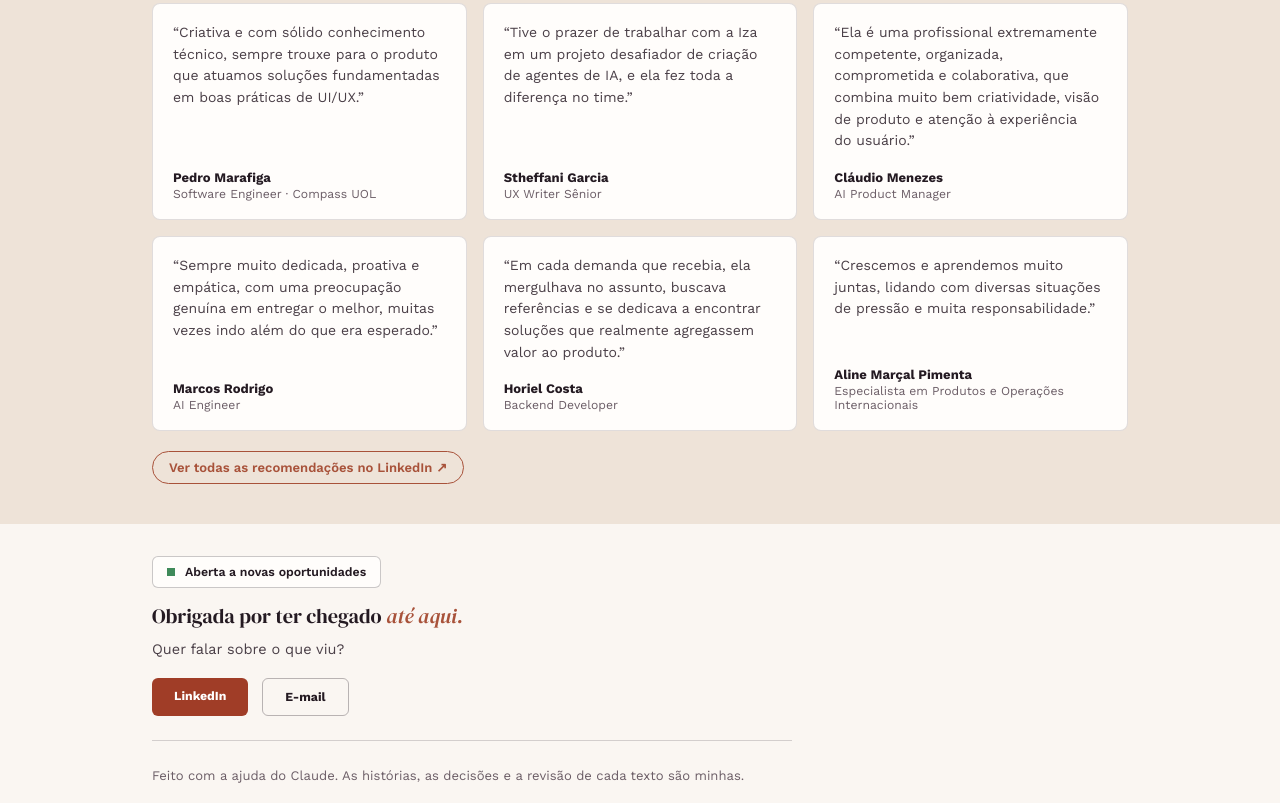
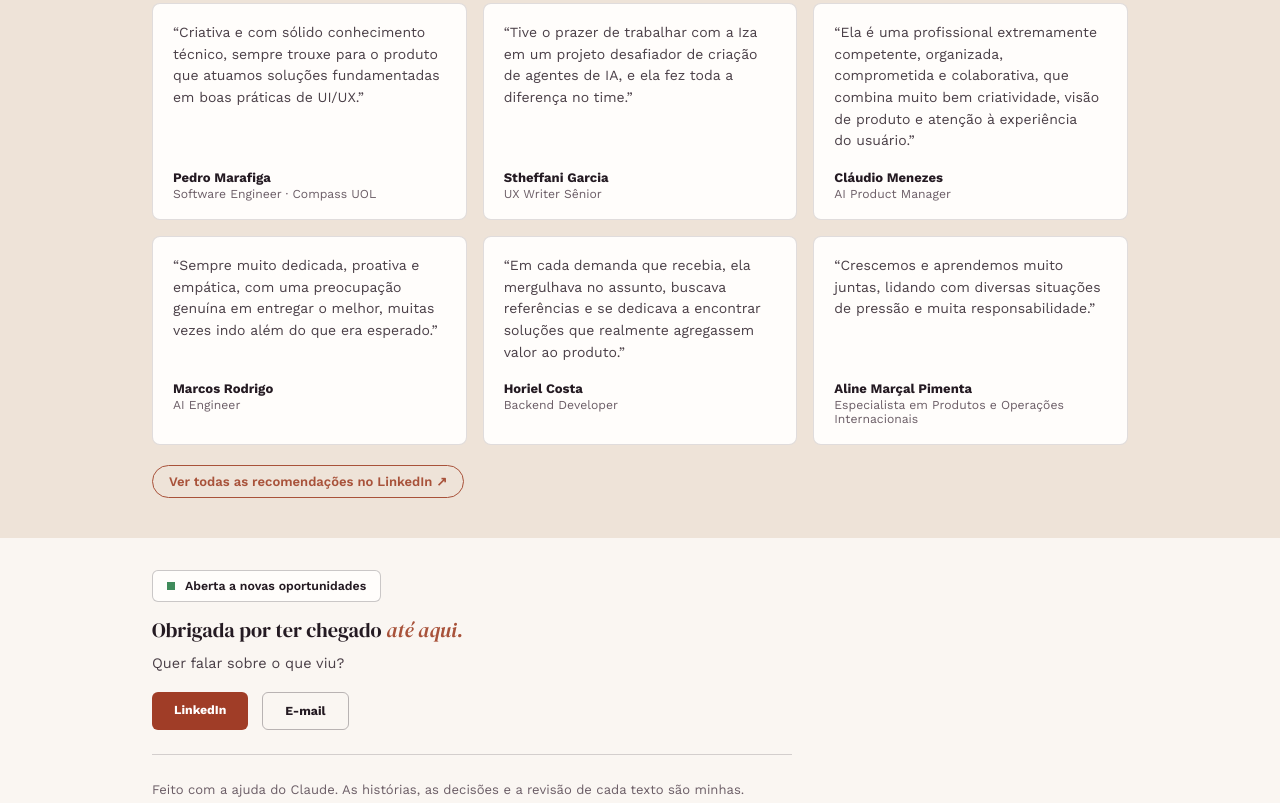
Before and after one commit to izabellaradichi/portfolio, a plain HTML site: page index.html in a window 1280 px wide. Shown: the part 1452-2255 px from the top of the page. Drawn offline with nearby package versions, Linux system fonts and the light colour scheme.

Commit message:
Add files via upload

```diff
--- a/index.html
+++ b/index.html
@@ -207,9 +207,9 @@
     <div style="max-width:1040px; margin:0 auto; padding:0 32px 40px; display:grid; gap:20px; justify-items:start;">
       <div data-rec-grid="1" style="display:grid; gap:16px; width:100%;">
           <sc-for list="{{ recs }}" as="r" hint-placeholder-count="4">
-            <figure style="margin:0; min-width:0; background:#fffdfb; border:1px solid rgba(36,26,34,0.14); border-radius:8px; padding:18px 20px; display:flex; flex-direction:column; justify-content:space-between; gap:18px;">
+            <figure style="margin:0; min-width:0; background:#fffdfb; border:1px solid rgba(36,26,34,0.14); border-radius:8px; padding:18px 20px; display:grid; grid-row:span 2; grid-template-rows:subgrid; row-gap:18px; align-content:start;">
               <blockquote style="margin:0; font-family:'Work Sans', sans-serif; font-style:normal; font-weight:400; font-size:14px; line-height:1.55; letter-spacing:normal; color:#4a3f47; text-wrap:pretty;">“{{ r.quote }}”</blockquote>
-              <figcaption style="display:grid; gap:2px;">
+              <figcaption style="display:grid; gap:2px; align-self:start; align-content:start;">
                 <span style="font-size:0.9rem; font-weight:700; color:#241a22;">{{ r.name }}</span>
                 <span style="font-size:0.84rem; color:#6b5d66;">{{ r.role }}</span>
               </figcaption>
```
